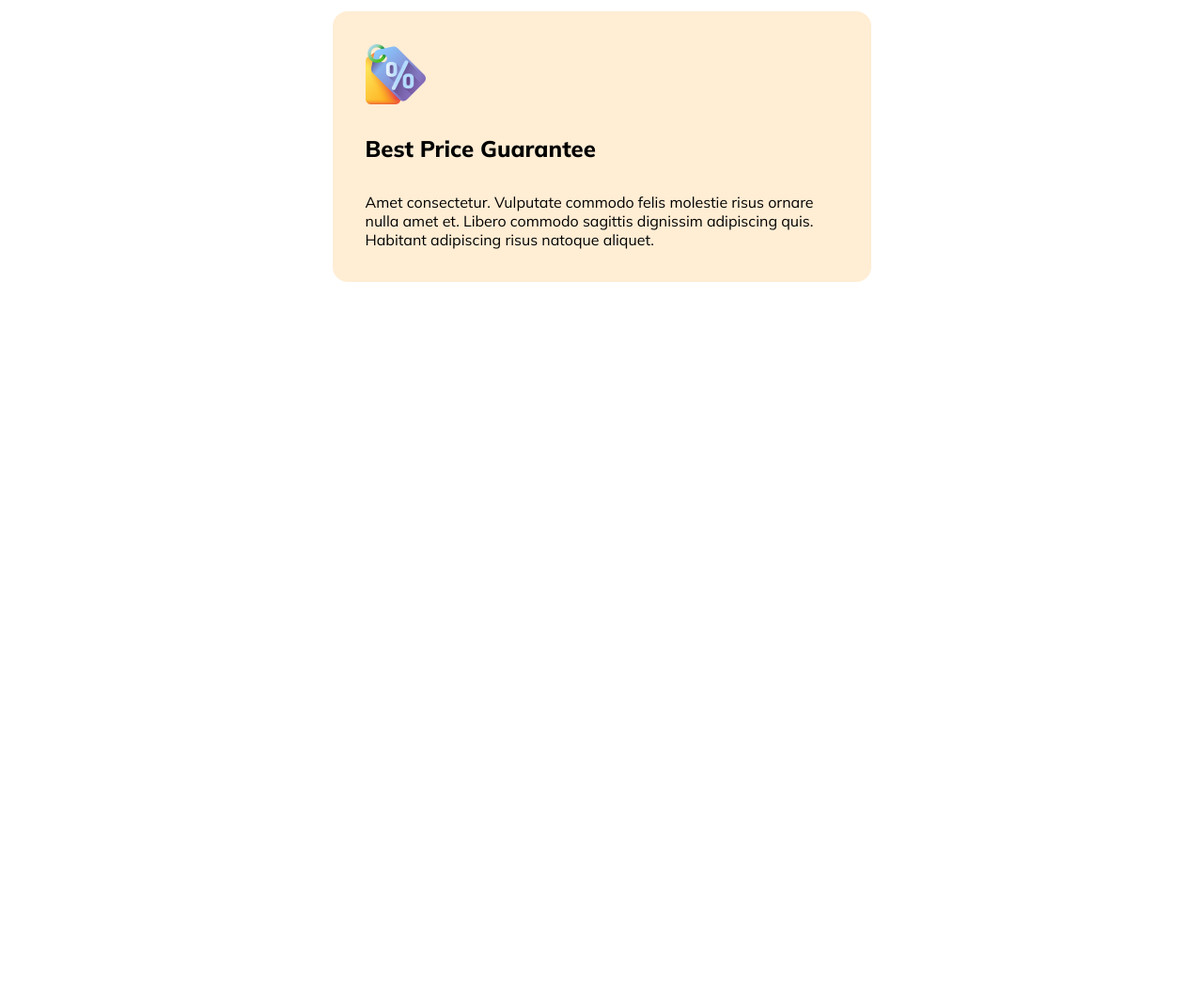
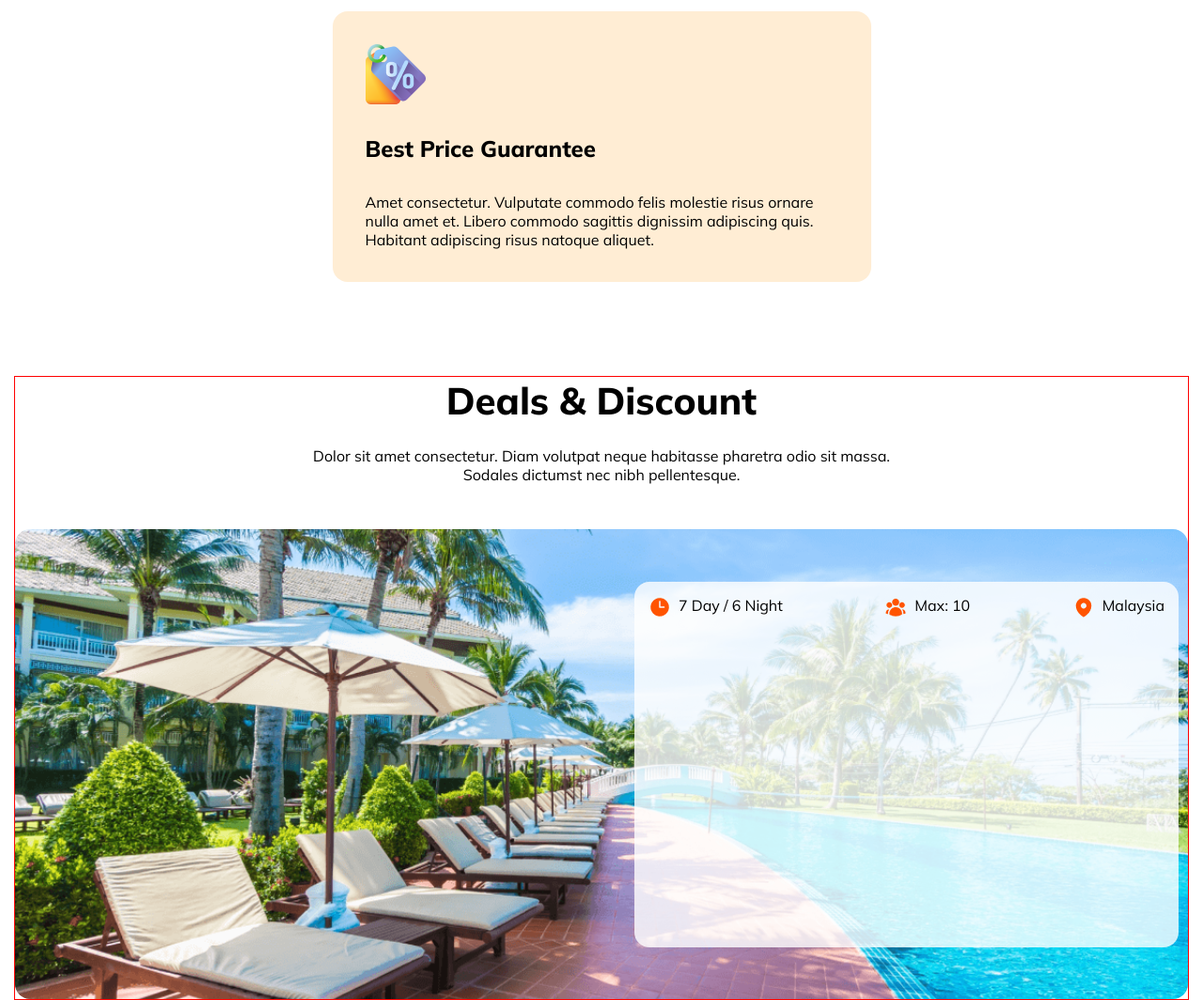
Before and after one commit to shafrinahamed0007/C3_HeroTravel, a plain HTML site: page index.html in a window 1280 px wide. Shown: the part 3002-4066 px from the top of the page at 94% size. Before the commit the page ends 3302 px from the top, so only its background shows below. Drawn offline with Linux system fonts and the light colour scheme.

Commit message:
Design Deals & Discount Section

```diff
--- a/index.html
+++ b/index.html
@@ -177,6 +177,46 @@
 
     </section>
 
+    <!-- Deals & Discount Section -->
+    <section class="deal-design container">
+        <h4>Deals & Discount</h4>
+        <p>Dolor sit amet consectetur. Diam volutpat neque habitasse pharetra odio sit massa. Sodales dictumst nec nibh
+            pellentesque.</p>
+        <div class="deals-cart-design-1">
+
+            <div class="under-deal-cart">
+                <!-- ICON SECTION -->
+                <div class="deal-icon">
+                    <div>
+
+                        <div>
+                            <img src="./Images/Frame.png" alt="">
+                            <p>7 Day / 6 Night</p>
+                        </div>
+                    </div>
+                    <div>
+                        <div>
+                            <img src="./Images/Frame (1).png" alt="">
+                            <p>Max: 10</p>
+                        </div>
+                    </div>
+
+                    <div>
+                        <div>
+                            <img src="./Images/Frame (2).png" alt="">
+                            <p>Malaysia</p>
+                        </div>
+                    </div>
+                </div>
+            </div>
+
+        </div>
+
+        </div>
+
+
+    </section>
+
 </body>
 
 </html>
--- a/style/style.css
+++ b/style/style.css
@@ -295,58 +295,115 @@ nav ul li a {
 
 }
 
-.choose-us{
+.choose-us {
     justify-items: center;
-    margin:  0 auto;
+    margin: 0 auto;
 }
 
-.choose-us> h4{
+.choose-us>h4 {
     font-size: 40px;
     text-align: center;
     font-weight: 900;
 }
 
-.choose-us > p{
+.choose-us>p {
     width: 673px;
     text-align: center;
     margin-top: 24px;
     margin-bottom: 48px;
 }
 
-.choose-us >div >div{
+.choose-us>div>div {
 
     display: flex;
     gap: 24px;
 }
 
-#choose-us-cart{
+#choose-us-cart {
 
 
- justify-items: center;
+    justify-items: center;
 
 }
 
-.cart-design{
+.cart-design {
     display: flex;
     flex-direction: column;
     padding: 35px;
     border-radius: 16px;
-    background-color: rgba(252,155,20,0.18);
+    background-color: rgba(252, 155, 20, 0.18);
     gap: 32px;
     width: 573px;
     margin-top: 24px;
 }
 
-.cart-design h4{
+.cart-design h4 {
     font-size: 24px;
     font-weight: 800;
 }
 
-.cart-design img{
+.cart-design img {
     width: 64px;
     height: 64px;
 }
 
+
+/* Deals & Discount Section */
+
+.deal-design {
+    border: 1px solid red;
+    width: 100%;
+    min-height: 400px;
+    justify-items: center;
+    margin-top: 100px;
+
+}
+
+.deal-design>h4{
+    font-size: 40px;
+    font-weight: 800;
+}
+
+.deal-design>p{
+    width: 643px;
+    text-align: center;
+    margin-top: 24px;
+    margin-bottom: 48px;
+
+}
+
+.deals-cart-design-1{
+    background-image: url("../Images/Group\ 39.png");
+    background-position: center;
+    background-size: cover;
+    background-repeat: no-repeat;
+    width: 100%;
+    height: 500px;
+    border-radius: 16px;
+    display: flex;
+    justify-content: end;
+    align-items: center;
+    padding-right: 10px;
+
+}
+
+.under-deal-cart{
+    background-color: rgba(255, 255, 255, 0.8);
+    width: 579px;
+    height: 389px;
+    border-radius: 16px;
+    padding: 15px;
+}
+
+.deal-icon{
+    display: flex;
+    justify-content: space-between;
+}
+
+.deal-icon div>div{
+    display: flex;
+    gap: 8px;
+}
 
 
 
@@ -360,6 +417,7 @@ nav ul li a {
 
     .container {
         max-width: 374px;
+        padding: 10px;
     }
 
 
@@ -416,30 +474,30 @@ nav ul li a {
     }
 
 
-    .choose-us>h4{
+    .choose-us>h4 {
         font-size: 20px;
         font-weight: 800;
     }
 
-    .choose-us > p{
+    .choose-us>p {
 
         width: 309px;
         text-align: center;
 
     }
 
-    #choose-us-cart{
+    #choose-us-cart {
         display: flex;
         flex-direction: column;
 
     }
 
-    #choose-us-cart>div{
+    #choose-us-cart>div {
         display: flex;
         flex-direction: column;
     }
 
-    .cart-design{
+    .cart-design {
         width: 335px;
     }
 
@@ -457,7 +515,7 @@ nav ul li a {
     }
 
     .container {
-        max-width: 750px;
+        max-width: 650px;
     }
 
     #menu {
@@ -478,30 +536,30 @@ nav ul li a {
         justify-items: center;
     }
 
-     .choose-us>h4{
+    .choose-us>h4 {
         font-size: 30px;
         font-weight: 800;
     }
 
-    .choose-us > p{
+    .choose-us>p {
 
 
         text-align: center;
 
     }
 
-    #choose-us-cart{
+    #choose-us-cart {
         display: flex;
         flex-direction: column;
 
     }
 
-    #choose-us-cart>div{
+    #choose-us-cart>div {
         display: flex;
         flex-direction: column;
     }
 
-    .cart-design{
+    .cart-design {
         width: 100%;
     }
 
```
Also changed, not shown: Images/Frame (1).png (added), Images/Frame (2).png (added), Images/Frame.png (added).
